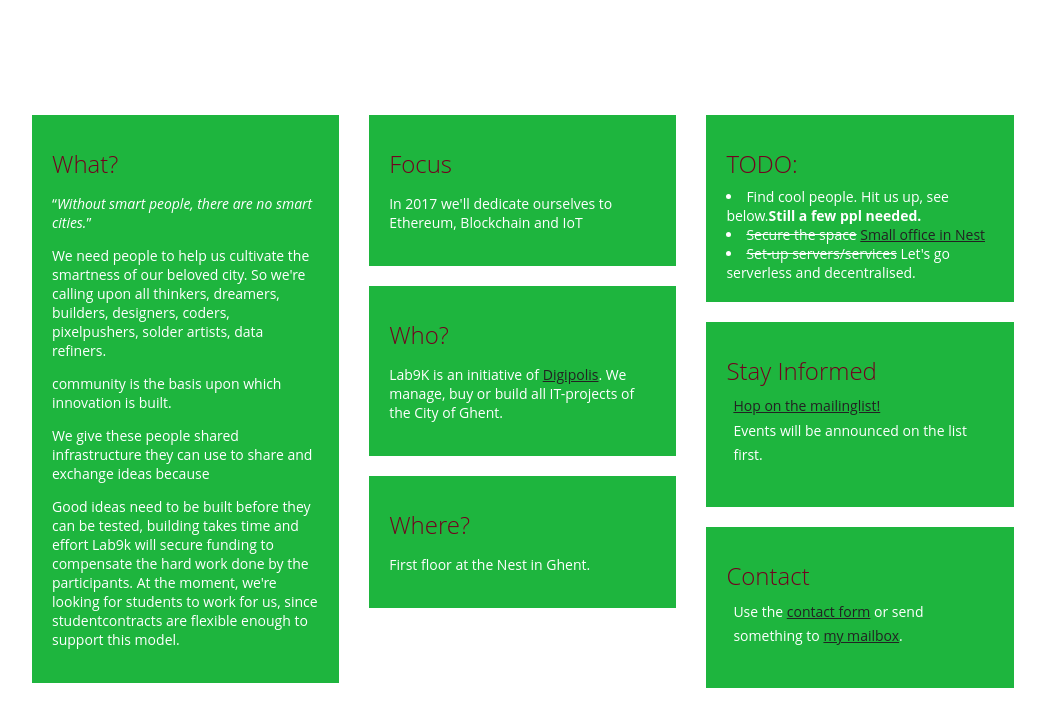
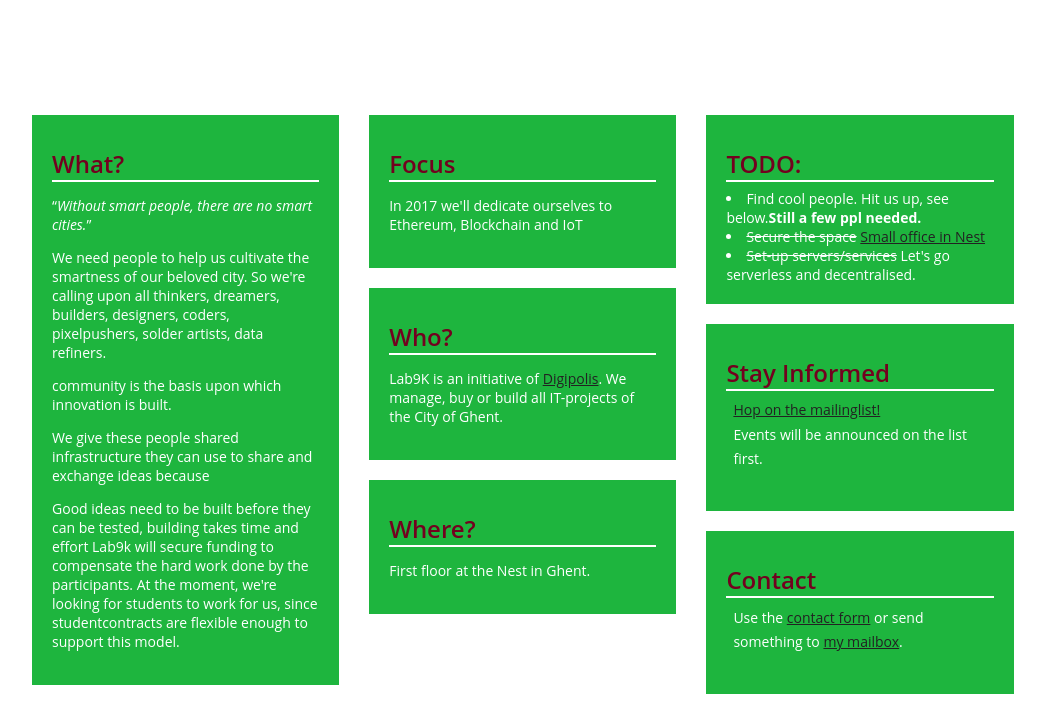
Before and after one commit to lab9k/lab9k.github.io, a Jekyll site: the page built from index.html, in a window 1280 px wide. Shown: the part 693-1412 px from the top of the page, without its empty margins (132-1177 px from the left). Built offline with Jekyll 4.4.1, drawn with Linux system fonts in a browser that asks for light colours.

Commit message:
Font Style

```diff
--- a/_layouts/default.html
+++ b/_layouts/default.html
@@ -112,6 +112,10 @@ img {
 .home-section-content {
     padding: 20px;
     text-align: left;
+}
+.home-section-content h2 {
+    font-weight: 600;
+    border-bottom: 2px solid white;
 }
 ul.posts {
     list-style-type: none;
```
